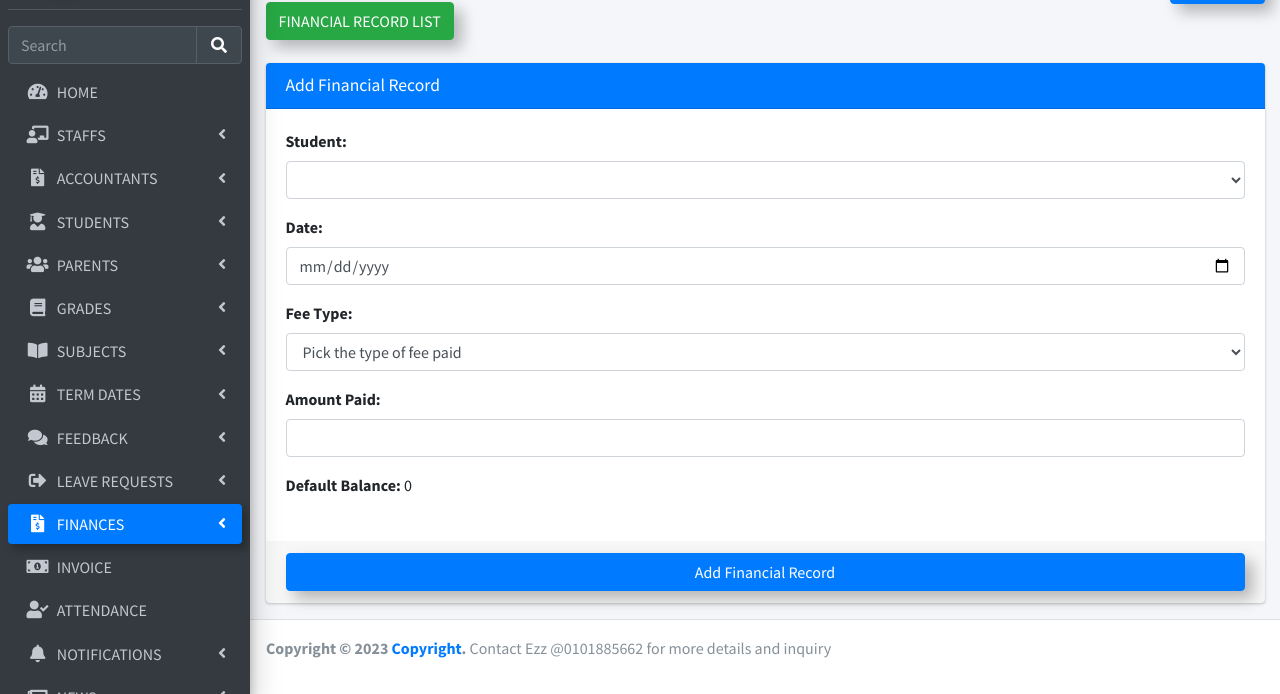
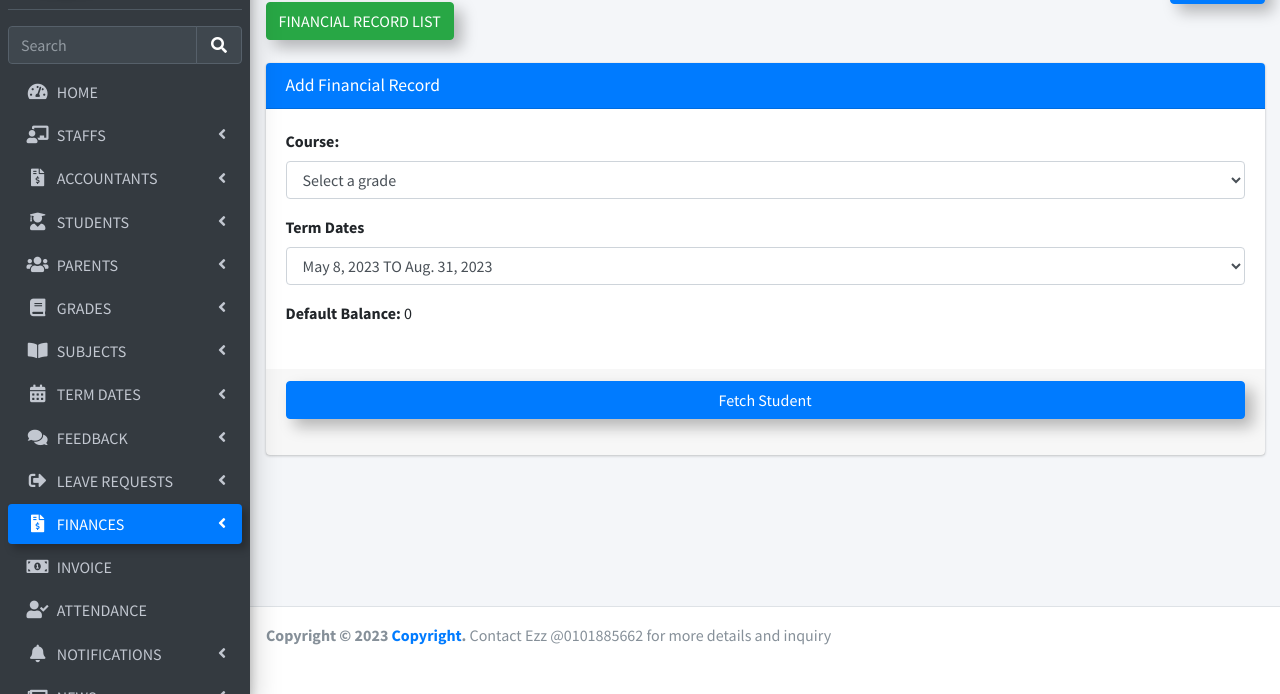
Before and after one commit to rez047/October-29th, a Django app: page /add_financial_record in a window 1280 px wide. Shown: the part 106-800 px from the top of the page. Run offline with Django 3.2, Linux system fonts and the light colour scheme; a user stored in the database is signed in; data comes from the database, SQL or seed files in the repository; lists and menus that the app fills with data are empty; some libraries are stand-ins or nearby versions.

Commit message:
Update financial_record_add.html

```diff
--- a/school_management_app/templates/hod_template/financial_record_add.html
+++ b/school_management_app/templates/hod_template/financial_record_add.html
@@ -13,39 +13,27 @@
           <div class="card-header">
             <h3 class="card-title">Add Financial Record</h3>
           </div>
-          <form role="form" action="/add_financial_record" method="post">
+          <form role="form" action="{% url 'add_financial_record' %}" method="post">
             {% csrf_token %}
             <div class="card-body">
               <div class="form-group">
-                <label>Student:</label>
-                <select class="form-control" name="student_id">
-                  {% for student in students %}
-                  <option value="{{ student.id }}">{{ student.first_name }} {{ student.last_name }}</option>
+                <label>Course:</label>
+                <select class="form-control" name="course" id="course">
+                  <option value="">Select a grade</option>
+                  {% for course in courses %}
+                  <option value="{{ course.id }}">{{ course.course_name }}</option>
                   {% endfor %}
                 </select>
               </div>
               <div class="form-group">
-                <label>Date:</label>
-                <input required type="date" class="form-control" name="date">
-              </div>
-              <div class="form-group">
-                <label>Fee Type:</label>
-                <select required class="form-control" name="fee_type" id="fee_type_select">
-                  <option value=>Pick the type of fee paid </option>
-                  <option value="lunch">Lunch</option>
-                  <option value="transport">Transport</option>
-                  <option value="tuition">Tuition</option>
-                  <option value="transport_and_lunch">Transport and Lunch</option>
-                  <option value="tuition_and_transport">Tuition and Transport</option>
-                  <option value="tuition_and_lunch">Tuition and Lunch</option>
-                  <option value="tuition_lunch_and_transport">Tuition, Lunch and Transport</option>
-                  <option value="other">Other</option>
+                <label>Term Dates</label>
+                <select class="form-control" name="session_year" id="session_year">
+                  {% for session_year in session_years %}
+                  <option value="{{ session_year.id }}">{{ session_year.session_start_year }} TO {{ session_year.session_end_year }}</option>
+                  {% endfor %}
                 </select>
               </div>
-              <div class="form-group">
-                <label>Amount Paid:</label>
-                <input required type="number" step="0.01" class="form-control" name="amount_paid">
-              </div>
+
               <div class="form-group">
                 <label>Default Balance:</label>
                 <span id="default_balance_span">0</span>
@@ -64,16 +52,72 @@
               </div>
             </div>
             <div class="card-footer">
-              <button type="submit" class="btn btn-primary btn-block">Add Financial Record</button>
+              <button type="button" class="btn btn-primary btn-block" id="fetch_student">Fetch Student</button>
             </div>
-          </form>
+            <div id="student_data" class="card-footer"></div>
         </div>
       </div>
     </div>
   </div>
 </section>
+{% endblock main_content %}
 
+{% block custom_js %}
 <script>
+  $(document).ready(function () {
+    $("#fetch_student").click(function () {
+      var course = $("#course").val();
+      var session_year = $("#session_year").val();
+
+      var url = '/get_students_by_course/' + course + '/';
+      $.ajax({
+         url: url,
+         type: 'POST',
+         data: { course:course, session_year:session_year },
+      })
+        .done(function (response) {
+                var json_data=JSON.parse(response);
+                console.log(json_data)
+                var div_data="<div class='form-group'><label>Student List</label><select class='student_list form-control' name='student_list'>";
+                for(key in json_data)
+                {
+                    div_data+="<option value='"+json_data[key]['id']+"'>ID : "+json_data[key]['id']+" : "+json_data[key]['name']+"</option>";
+                }
+                div_data+="</select>";
+                div_data+="</div>";
+                div_data+="<div class='form-group'><div class='row'>"
+                div_data+="<div class='col-lg-6'>";
+                div_data+="<label> Date : </label><input type='date' name='date' class='form-control' placeholder='Date of Invoice'>";
+                div_data+="</div>";
+                div_data+="<div class='col-lg-6'>";
+                div_data+="<label> Fee Type : </label><select required class='form-control' name='fee_type' id='fee_type_select' placeholder='Fee Type'>                   <option value=''>Pick the type of fee paid</option>"
+                div_data+="<option value='lunch'>Lunch</option>"
+                div_data+="<option value='transport'>Transport</option>"
+                div_data+="<option value='tuition'>Tuition</option>"
+                div_data+="<option value='transport_and_lunch'>Transport and Lunch</option>"
+                div_data+="<option value='tuition_and_transport'>Tuition and Transport</option>"
+                div_data+="<option value='tuition_and_lunch'>Tuition and Lunch</option>"
+                div_data+="<option value='tuition_lunch_and_transport'>Tuition, Lunch and Transport</option>"
+                div_data+="<option value='other'>Other</option>"
+                div_data+="</select>";
+                div_data+="</div>";
+                div_data+="<div class='col-lg-6'>";
+                div_data+="<label> Amount Paid : </label><input type='number' step='0.01' name='amount_paid' class='form-control' placeholder='Amount Paid'>";
+                div_data+="</div>"
+                div_data+="</div></div>";
+
+                div_data+="<div class='form-group'>";
+                div_data+="<button id='save_attendance' class='btn btn-success btn-block' type='submit'>Save Invoice</button>";
+                div_data+="</div>";
+
+                $("#student_data").html(div_data);
+
+            })
+            .fail(function(){
+                alert("Error in Fetching Student")
+            });
+    });
+
   // Retrieve the default fees data from the server-side
   var defaultFees = {
     'lunch': {{ default_fees.lunch|default:1000 }},
@@ -97,5 +141,6 @@
     var defaultBalance = defaultFees[selectedFeeType] || 0;
     defaultBalanceSpan.textContent = defaultBalance;
   });
+  });
 </script>
-{% endblock main_content %}
+{% endblock custom_js %}
```
